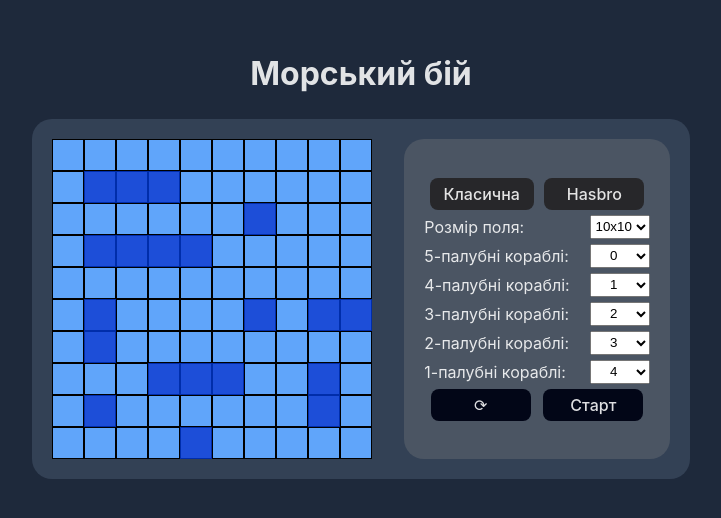
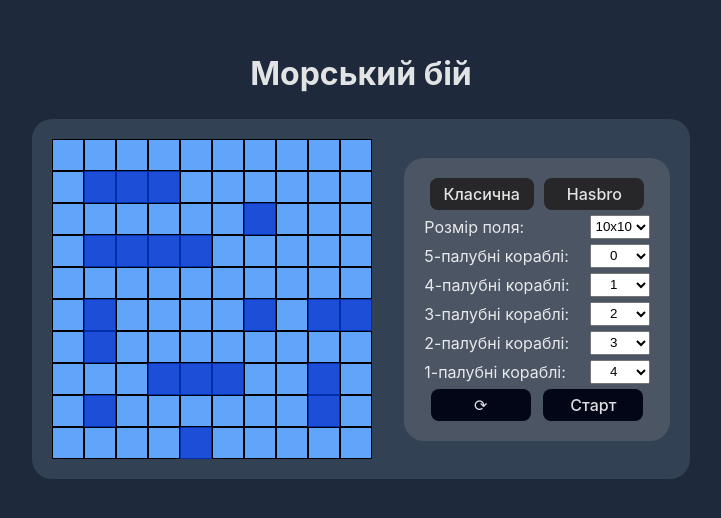
Before and after one commit to shrewman/battleship, a React (Vite) app: page / in a window 1280 px wide. Shown: the part 146-664 px from the top of the page, without its empty margins (279-1000 px from the left). Built offline with nearby package versions, Linux system fonts and the light colour scheme.

Commit message:
Update styling

```diff
--- a/src/App.css
+++ b/src/App.css
@@ -36,8 +36,7 @@
     background: #4b5563;
     padding: 20px;
     border-radius: 20px;
-    display: flex;
-    align-items: center;
+    align-self: center;
 }
 
 .ship-count-selector {
```
